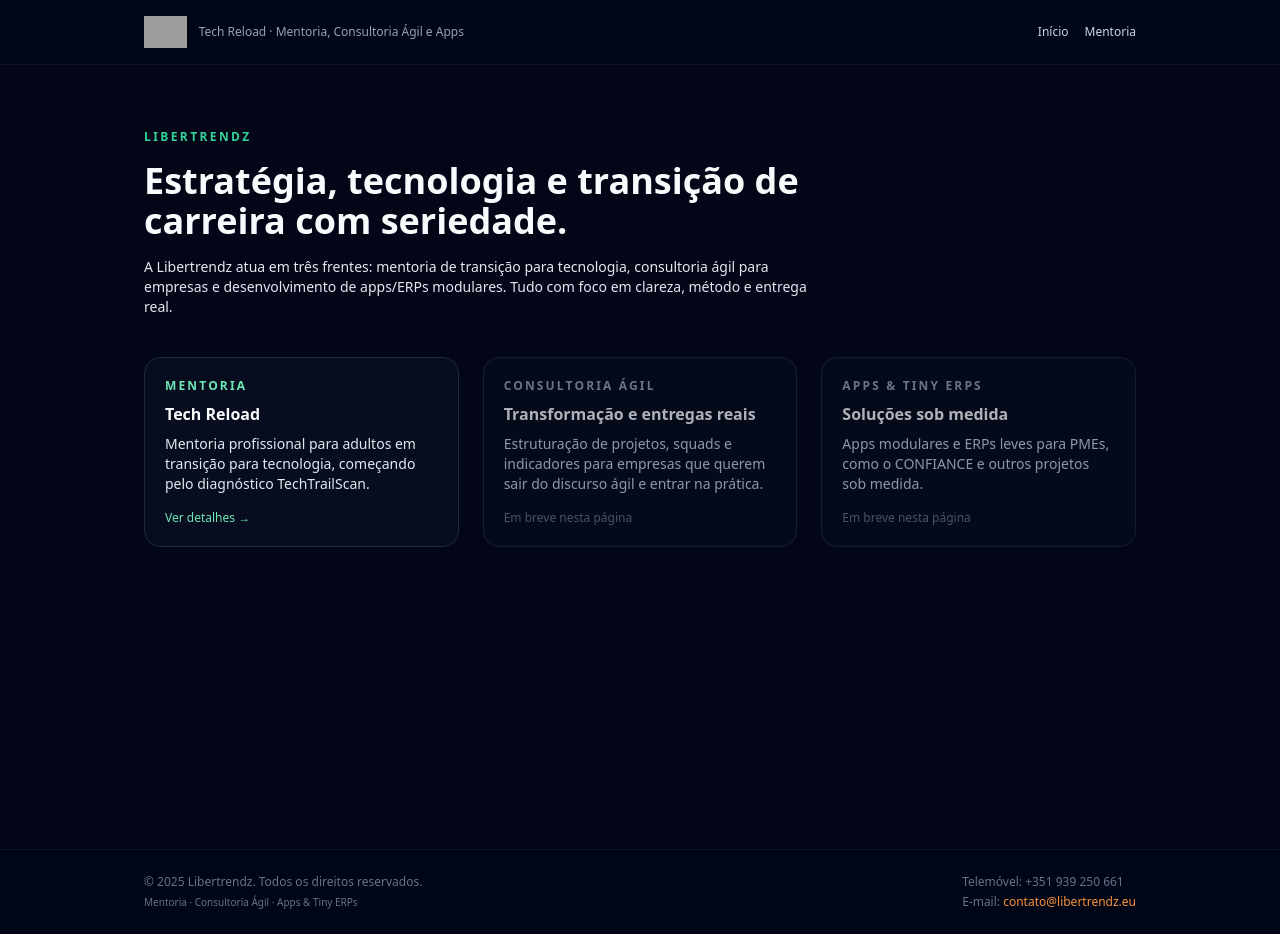
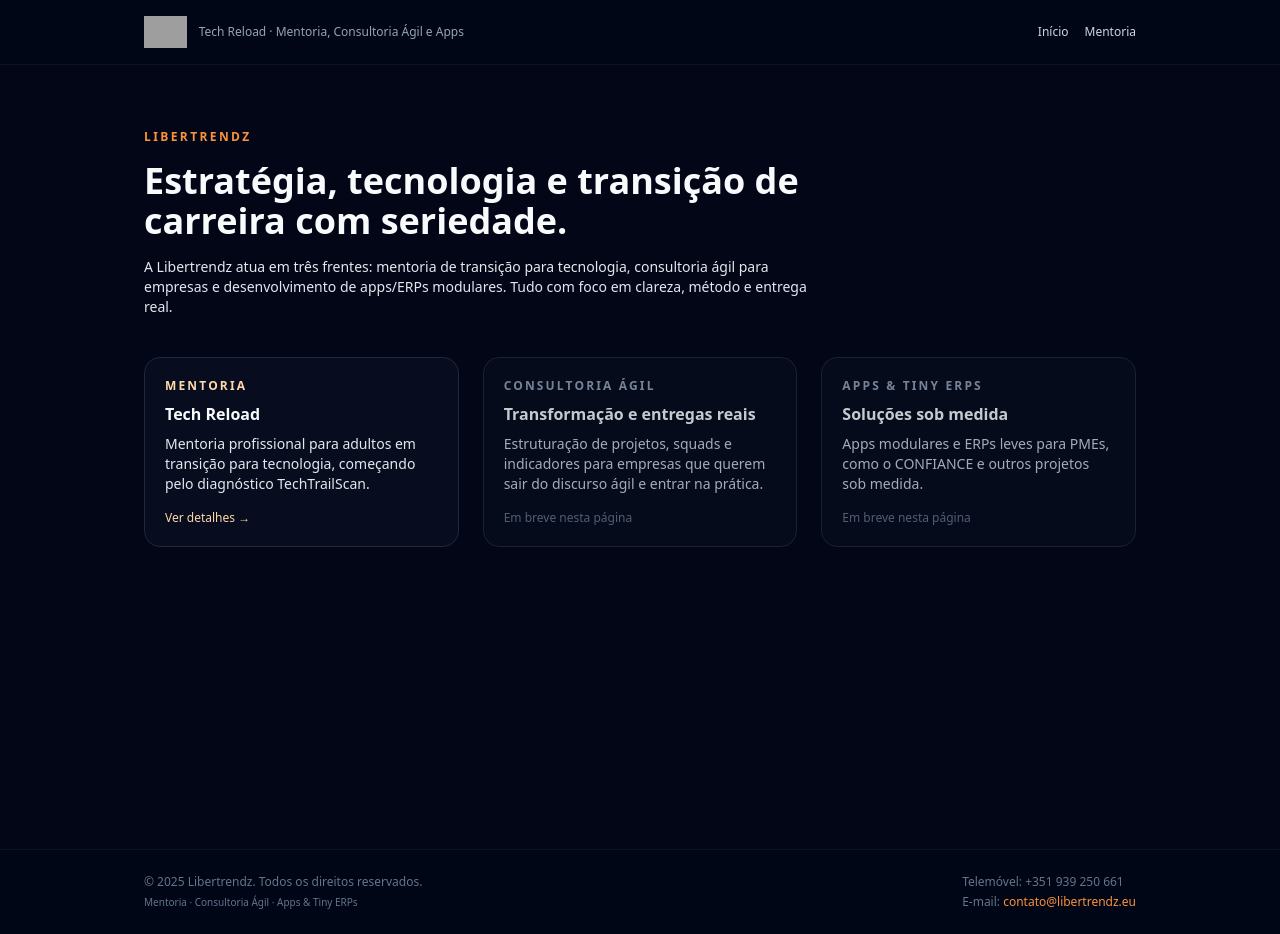
Before and after one commit to libertrendz/libertrendz-site, a Next.js app: page / in a window 1280 px wide. Built offline with nearby package versions, Linux system fonts and the light colour scheme; grey boxes are pictures that could not be loaded.

Commit message:
Update text colors for various elements

```diff
--- a/app/page.tsx
+++ b/app/page.tsx
@@ -3,7 +3,7 @@ export default function HomePage() {
     <main className="min-h-[calc(100vh-5rem)]">
       <section className="container-page py-16">
         <div className="max-w-2xl space-y-4">
-          <p className="text-xs font-semibold uppercase tracking-[0.2em] text-emerald-400">
+          <p className="text-xs font-semibold uppercase tracking-[0.2em] text-accent-400">
             Libertrendz
           </p>
           <h1 className="text-3xl font-bold leading-tight md:text-4xl">
@@ -20,10 +20,10 @@ export default function HomePage() {
         <div className="mt-10 grid gap-6 md:grid-cols-3">
           <a
             href="/mentoria"
-            className="flex h-full flex-col justify-between rounded-2xl border border-slate-800 bg-slate-900/40 p-5 text-sm transition hover:border-emerald-500/70 hover:bg-slate-900/70"
+            className="flex h-full flex-col justify-between rounded-2xl border border-slate-800 bg-slate-900/40 p-5 text-sm transition hover:border-accent-400 hover:bg-slate-900/70"
           >
             <div>
-              <p className="text-xs font-semibold uppercase tracking-[0.18em] text-emerald-300">
+              <p className="text-xs font-semibold uppercase tracking-[0.18em] text-accent-300">
                 Mentoria
               </p>
               <h2 className="mt-2 text-base font-semibold text-slate-50">
@@ -34,12 +34,10 @@ export default function HomePage() {
                 começando pelo diagnóstico TechTrailScan.
               </p>
             </div>
-            <span className="mt-4 text-xs text-emerald-300">
-              Ver detalhes →
-            </span>
+            <span className="mt-4 text-xs text-accent-300">Ver detalhes →</span>
           </a>
 
-          <div className="flex h-full flex-col justify-between rounded-2xl border border-slate-800 bg-slate-900/40 p-5 text-sm opacity-70">
+          <div className="flex h-full flex-col justify-between rounded-2xl border border-slate-800 bg-slate-900/40 p-5 text-sm opacity-80">
             <div>
               <p className="text-xs font-semibold uppercase tracking-[0.18em] text-slate-400">
                 Consultoria Ágil
@@ -57,7 +55,7 @@ export default function HomePage() {
             </span>
           </div>
 
-          <div className="flex h-full flex-col justify-between rounded-2xl border border-slate-800 bg-slate-900/40 p-5 text-sm opacity-70">
+          <div className="flex h-full flex-col justify-between rounded-2xl border border-slate-800 bg-slate-900/40 p-5 text-sm opacity-80">
             <div>
               <p className="text-xs font-semibold uppercase tracking-[0.18em] text-slate-400">
                 Apps & Tiny ERPs
```
